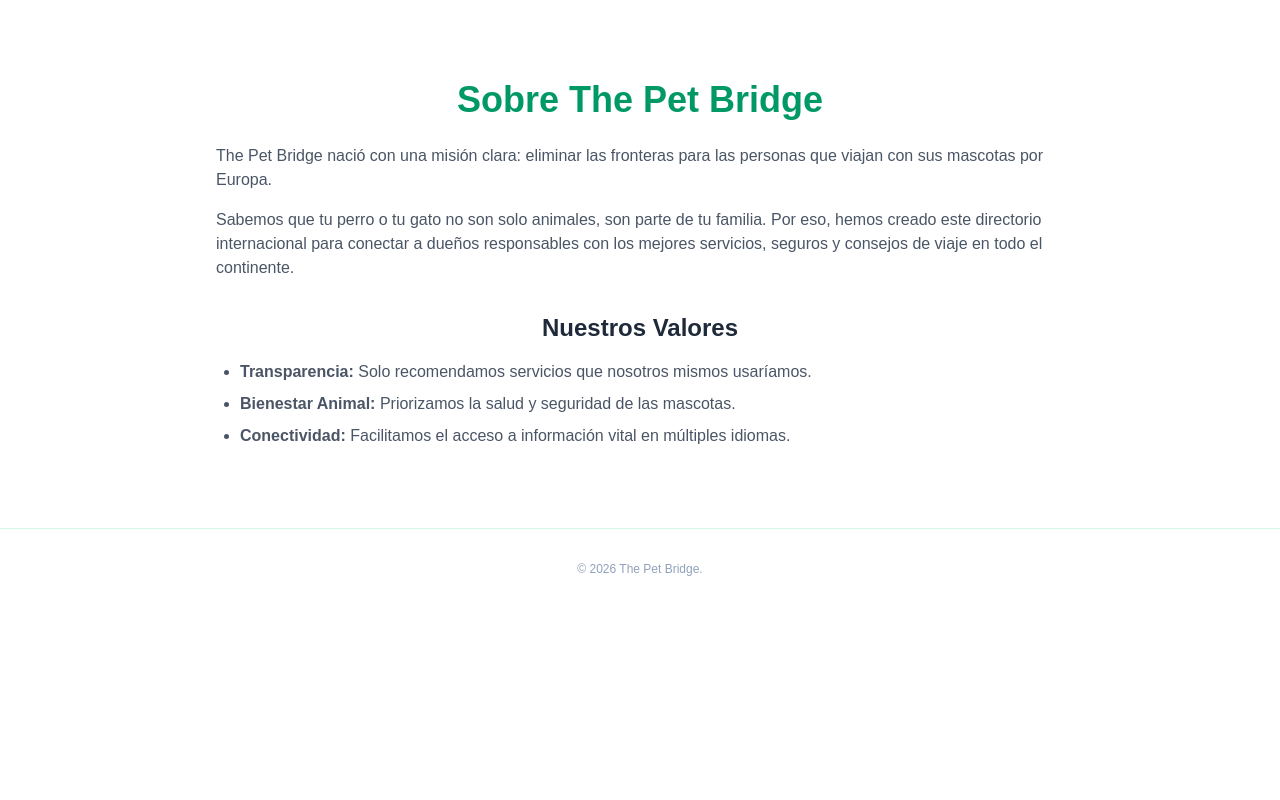
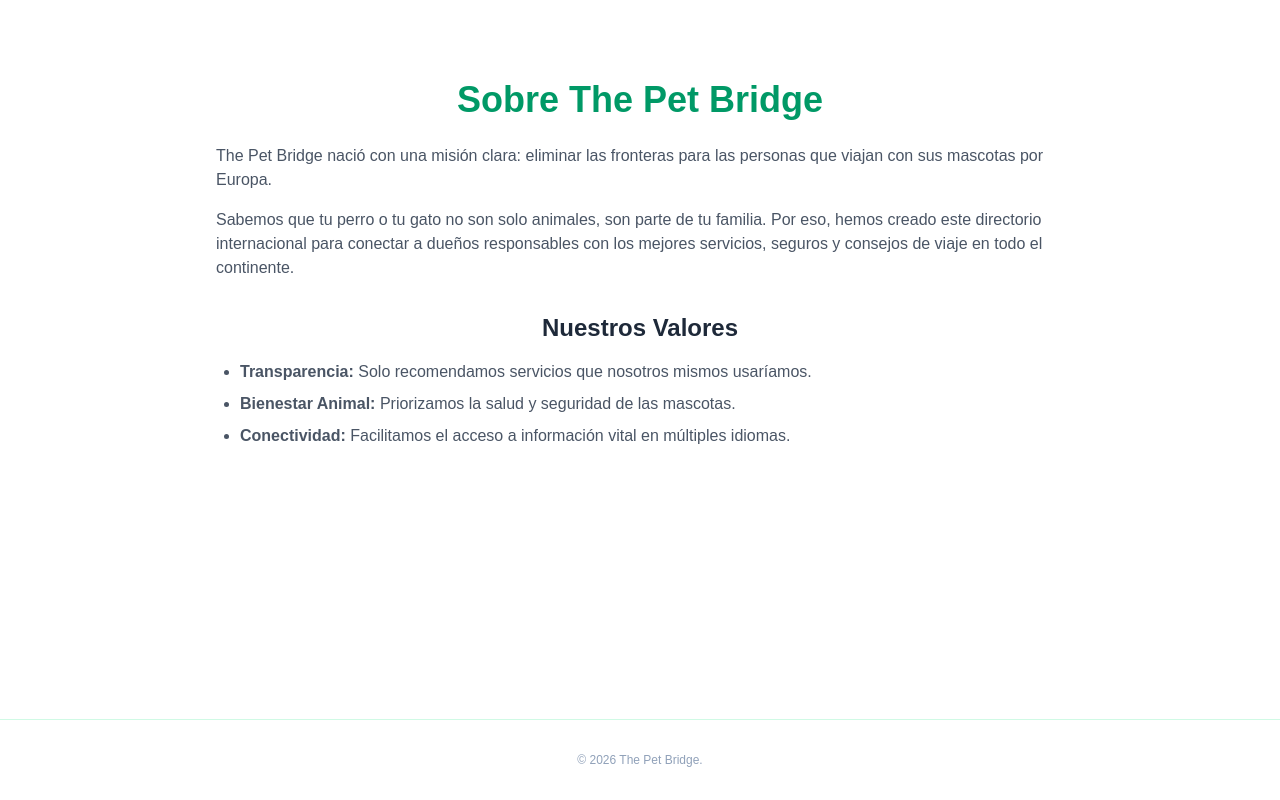
Before and after one commit to eduardochapellin1-debug/thepetbridge, a Next.js app: page /about in a window 1280 px wide. Built offline with nearby package versions, Linux system fonts and the light colour scheme.

Commit message:
layout final con main flex-1 para visibilidad del footer

```diff
--- a/app/layout.tsx
+++ b/app/layout.tsx
@@ -31,9 +31,11 @@ export default function RootLayout({
       lang="en"
       className={`${geistSans.variable} ${geistMono.variable} h-full antialiased`}
     >
-      <body className="min-h-full flex flex-col">
+      <body className="min-h-screen flex flex-col">
         <I18nProvider>
+        <main className="flex-1">
           {children}
+          </main>
           <Footer />
         </I18nProvider>
       </body>
```
